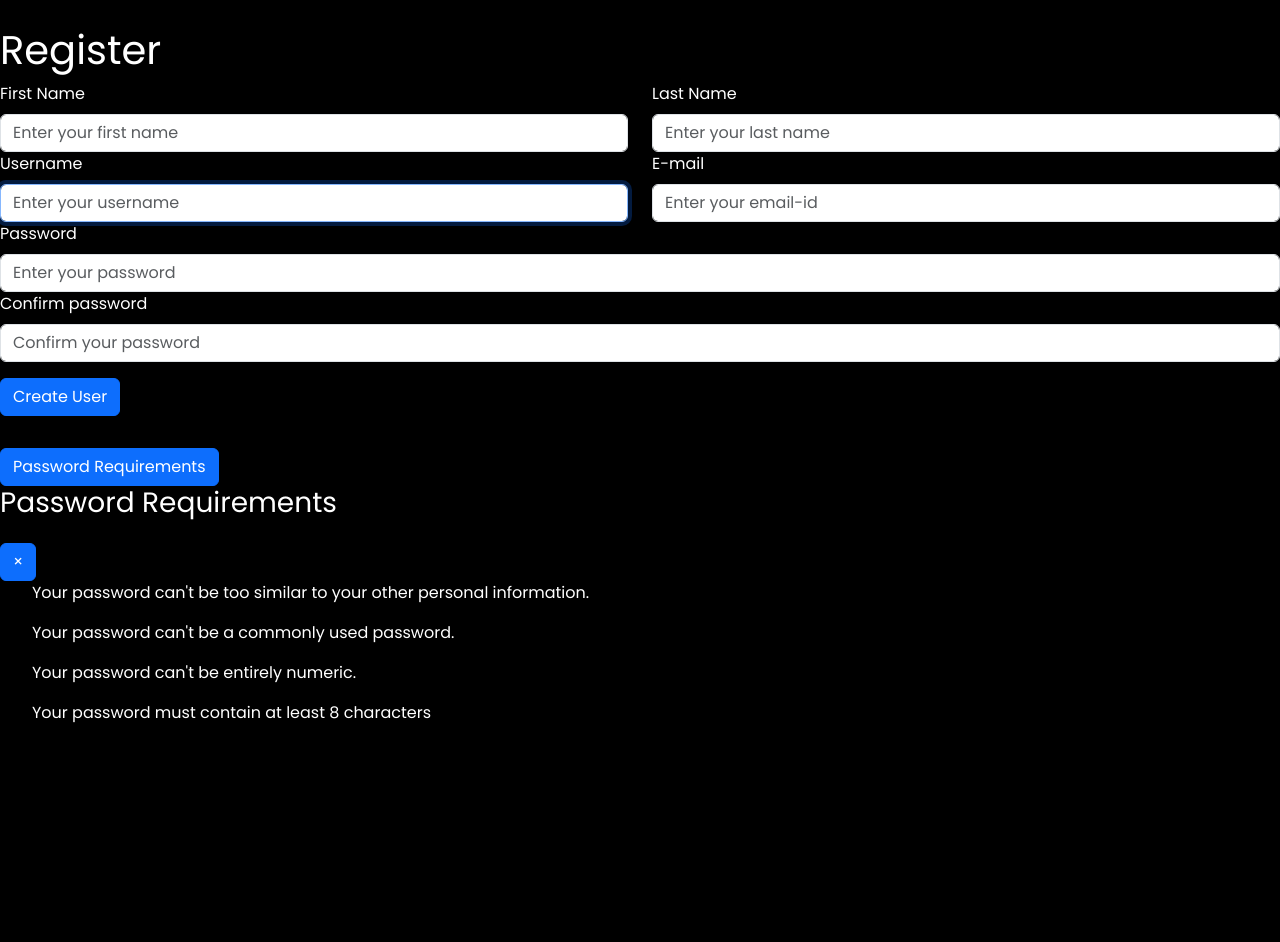
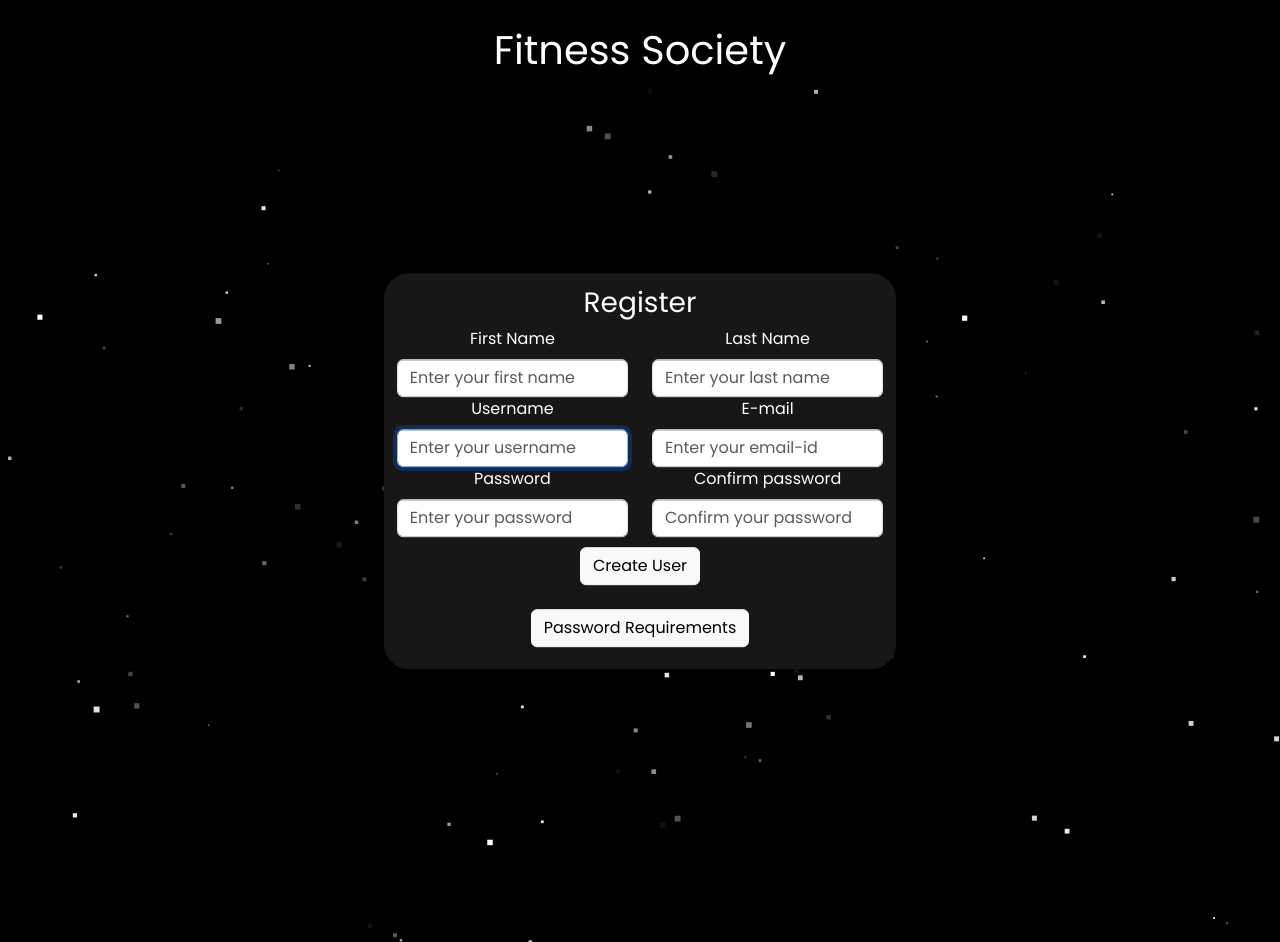
Before and after one commit to akashdanda/FitnessSociety, a Django app: page /register/ in a window 1280 px wide. Run offline with Django 4.2, Linux system fonts and the light colour scheme; some libraries are stand-ins or nearby versions.

Commit message:
css change

```diff
--- a/templates/register.html
+++ b/templates/register.html
@@ -10,18 +10,28 @@
     <meta http-equiv="X-UA-Compatible" content="IE=edge">
     <meta name="viewport" content="width=device-width, initial-scale=1.0">
     <title>Registration</title>
+  <script type="text/javascript" src="{% static '/static/js/registrationHide.js' %}"></script>
     <link rel="stylesheet" href="{% static '/styles/register.css' %}">
+
 </head>
 <body>
-    <h1>Register</h1>
 
 
+
+
+    <h1>Fitness Society</h1>
+
+<div id="overlay">
+      <h3>Register</h3>
 <form method="post">
     {% csrf_token %}
     <div class="row">
             <div class="col-md-6">
                 <label for="fname" class="form-label">First Name</label>
-                {{form.first_name}}
+                <div id="firstname">
+                    {{form.first_name}}
+                </div>
+
             </div>
             <div class="col-md-6">
                 <label for="lname" class="form-label">Last Name</label>
@@ -35,35 +45,191 @@
                 <label for="inputAddress2" class="form-label">E-mail</label>
                 {{form.email}}
             </div>
-            <div class="col-12">
+            <div class="col-6">
                 <label for="password" class="form-label">Password</label>
                 {{form.password1}}
             </div>
-            <div class="col-12">
+            <div class="col-6">
                 <label for="confirm password" class="form-label">Confirm password</label>
                 {{form.password2}}
             </div>
         </div>
-        <button type="submit" class="btn btn-primary mt-3">Create User</button>
-    </form>
-    <button class="btn btn-primary mt-3">Password Requirements</button>
-    <div class="password_requirements">
-        <div class="password-head">
-            <h3>Password Requirements</h3>
-            <button class="btn btn-primary mt-3">&times;</button>
-        </div>
-
-        <div class="password-body">
+        <button type="submit" class="btn btn-light" id="butt">Create User</button>
+        <br>
+        <br>
+        <div class="popup" onclick="myFunction()">
+            <button class="btn btn-light" id="butt1">Password Requirements</button>
+          <span class="popuptext" id="myPopup">
             <ul>
                 <p>Your password can't be too similar to your other personal information.</p>
                 <p>Your password can't be a commonly used password.</p>
                 <p>Your password can't be entirely numeric.</p>
                 <p>Your password must contain at least 8 characters</p>
             </ul>
-
+          </span>
         </div>
 
-    </div>
+
+    </form>
+
+
+</div>
+
+
+
+
+
+
+
+
+
+
+
+    <style>
+        /* Popup container - can be anything you want */
+        .popup {
+          position: relative;
+          display: inline-block;
+          cursor: pointer;
+          -webkit-user-select: none;
+          -moz-user-select: none;
+          -ms-user-select: none;
+          user-select: none;
+        }
+
+        /* The actual popup */
+        .popup .popuptext {
+          visibility: hidden;
+          width: 160px;
+          background-color: #555;
+          color: #fff;
+          text-align: center;
+          border-radius: 6px;
+          position: absolute;
+          z-index: 1;
+          padding: 8px 0px;
+          bottom: 125%;
+          left: 50%;
+          margin-left: -80px;
+          font-size: 10px;
+        }
+        ul{
+            margin-right: 20%;
+        }
+
+        /* Popup arrow */
+        .popup .popuptext::after {
+          content: "";
+          position: absolute;
+          top: 100%;
+          margin-left: -5px;
+          border-width: 5px;
+          border-style: solid;
+          border-color: #555 transparent transparent transparent;
+        }
+
+        /* Toggle this class - hide and show the popup */
+        .popup .show {
+          visibility: visible;
+          -webkit-animation: fadeIn 1s;
+          animation: fadeIn 1s;
+        }
+
+        /* Add animation (fade in the popup) */
+        @-webkit-keyframes fadeIn {
+          from {opacity: 0;}
+          to {opacity: 1;}
+        }
+
+        @keyframes fadeIn {
+          from {opacity: 0;}
+          to {opacity:1 ;}
+        }
+        </style>
+        </head>
+        <body style="text-align:center">
+
+
+        <script>
+        // When the user clicks on div, open the popup
+        function myFunction() {
+          var popup = document.getElementById("myPopup");
+          popup.classList.toggle("show");
+        }
+        </script>
+
+
+ <script>
+    var maxx = document.body.clientWidth;
+var maxy = document.body.clientHeight;
+var halfx = maxx / 2;
+var halfy = maxy / 2;
+var canvas = document.createElement("canvas");
+document.body.appendChild(canvas);
+canvas.width = maxx;
+canvas.height = maxy;
+var context = canvas.getContext("2d");
+var dotCount = 200;
+var dots = [];
+// create dots
+for (var i = 0; i < dotCount; i++) {
+  dots.push(new dot());
+}
+
+// dots animation
+function render() {
+  context.fillStyle = "#000000";
+  context.fillRect(0, 0, maxx, maxy);
+  for (var i = 0; i < dotCount; i++) {
+    dots[i].draw();
+    dots[i].move();
+  }
+  requestAnimationFrame(render);
+}
+
+// dots class
+// @constructor
+function dot() {
+
+  this.rad_x = 2 * Math.random() * halfx + 1;
+  this.rad_y = 1.2 * Math.random() * halfy + 1;
+  this.alpha = Math.random() * 360 + 1;
+  this.speed = Math.random() * 100 < 50 ? 1 : -1;
+  this.speed *= 0.1;
+  this.size = Math.random() * 5 + 1;
+  this.color = Math.floor(Math.random() * 256);
+
+}
+
+// drawing dot
+dot.prototype.draw = function() {
+
+  // calc polar coord to decart
+  var dx = halfx + this.rad_x * Math.cos(this.alpha / 180 * Math.PI);
+  var dy = halfy + this.rad_y * Math.sin(this.alpha / 180 * Math.PI);
+  // set color
+  context.fillStyle = "rgb(" + this.color + "," + this.color + "," + this.color + ")";
+  // draw dot
+  context.fillRect(dx, dy, this.size, this.size);
+
+};
+
+// calc new position in polar coord
+dot.prototype.move = function() {
+
+  this.alpha += this.speed;
+  // change color
+  if (Math.random() * 100 < 50) {
+    this.color += 1;
+  } else {
+    this.color -= 1;
+  }
+
+};
+
+// start animation
+render();
+ </script>
 
 </body>
 </html>
```
